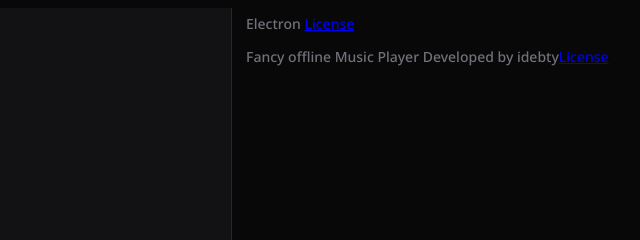
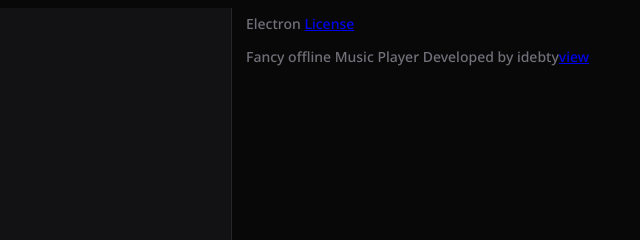
Before and after one commit to idebty/FOMP, an Electron app: page web/electron/html/credits.html in a window 1280 px wide. Shown: the top 240 px of the page, 16-656 px from the left. Drawn offline with Linux system fonts and the light colour scheme.

Commit message:
fixed credits for fomp

```diff
--- a/web/electron/html/credits.html
+++ b/web/electron/html/credits.html
@@ -29,7 +29,7 @@
 
 <div class="body_main">
 <p class="credit_text">Electron <a href="https://github.com/electron/electron/blob/main/LICENSE">License</a></p>
-<p class="credit_text">Fancy offline Music Player Developed by idebty<a href="https://github.com/chromiumembedded/cef/blob/master/LICENSE.txt">License</a></p>
+<p class="credit_text">Fancy offline Music Player Developed by idebty<a href="https://github.com/idebty/FOMP/">view</a></p>
 
 </div>
 </body>
```
